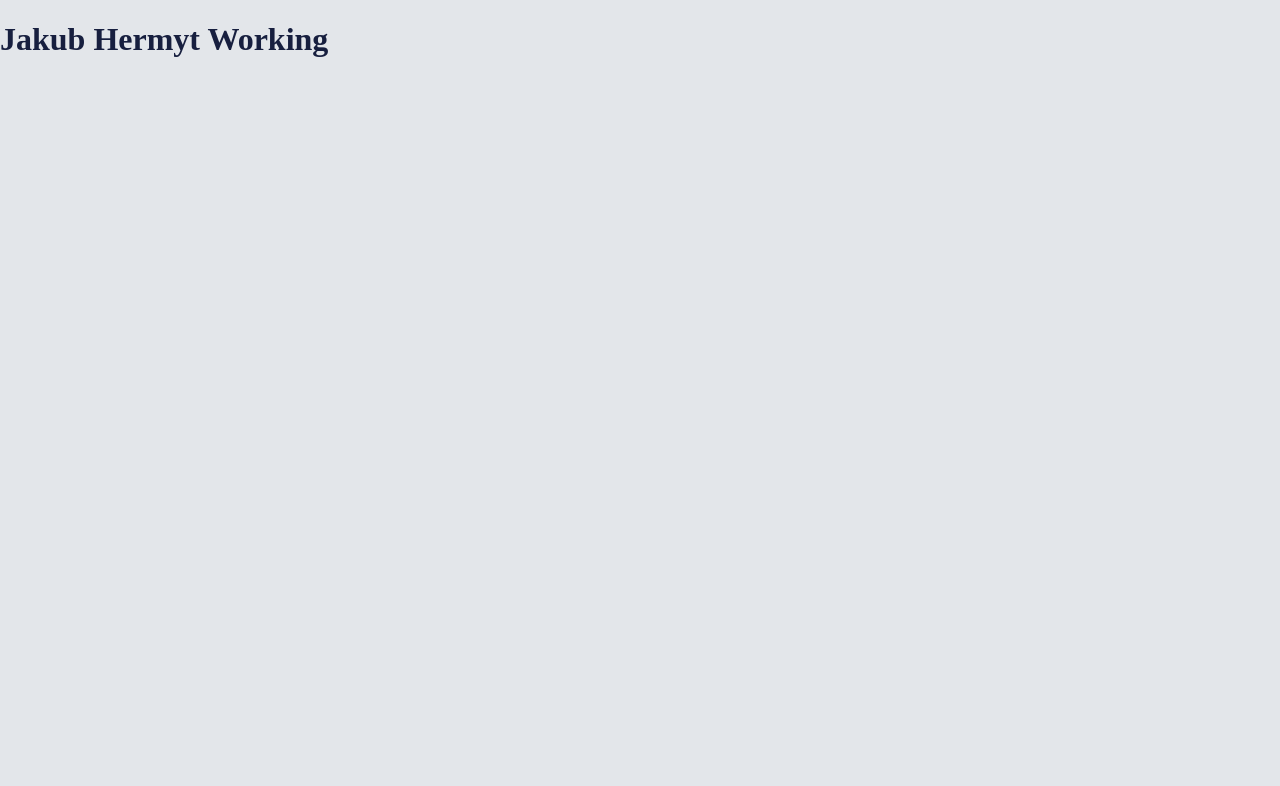
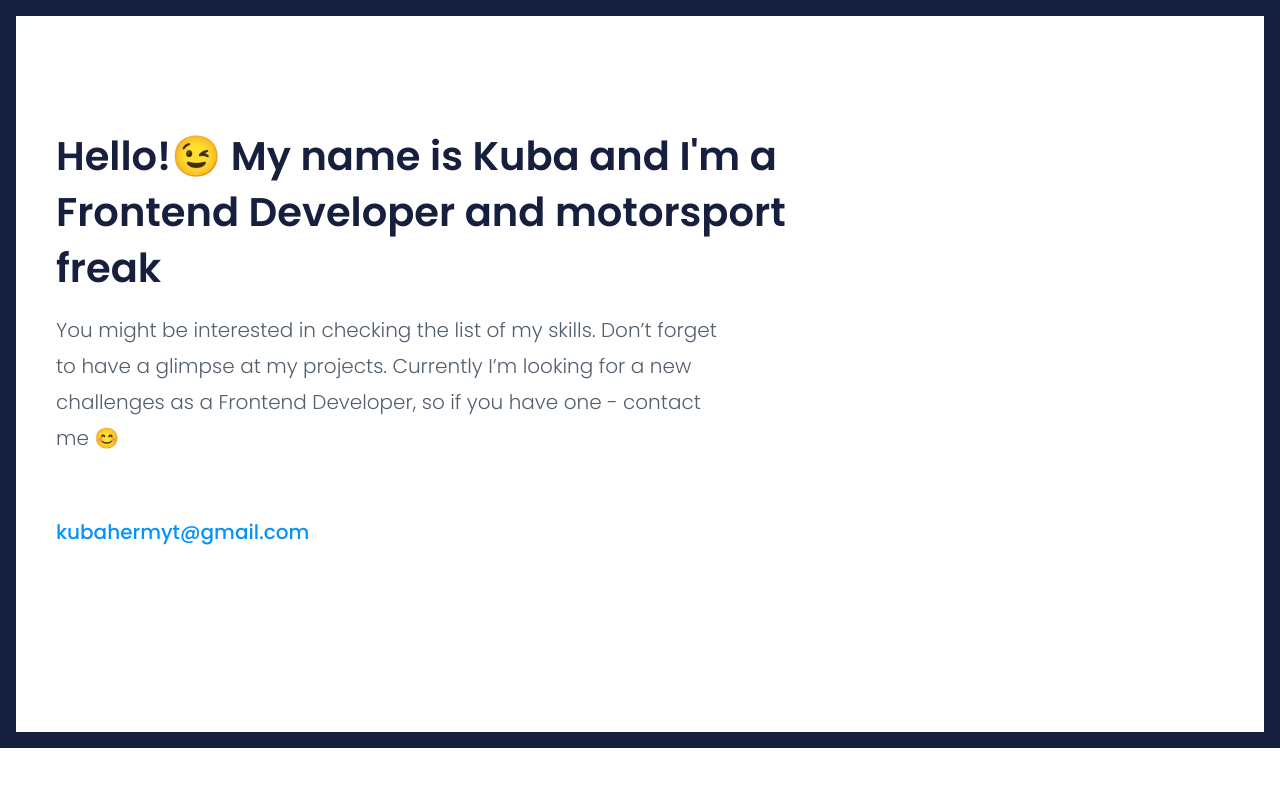
Before and after one commit to JakHer/jakher.github.io, a website: page src/content/index.html in a window 1280 px wide. Drawn offline with nearby package versions, Linux system fonts and the light colour scheme; files that its build step writes are made by us from their sources.

Commit message:
feat: hero section completed

```diff
--- a/src/content/index.html
+++ b/src/content/index.html
@@ -25,7 +25,16 @@
 </head>
 
 <body>
-  <h1>Jakub Hermyt Working</h1>
+
+  <main class="main">
+    <section class="hero">
+      <h1 class="hero__header">Hello!😉 My name is Kuba and I'm a Frontend Developer and motorsport freak</h1>
+      <p class="hero__paragraph">You might be interested in checking the list of my skills. Don’t forget to have a
+        glimpse at my projects. Currently I’m looking for a new challenges as a Frontend Developer, so if you have one -
+        contact me 😊</p>
+      <a class="hero__email" href="mailto:kubahermyt@gmail.com">kubahermyt@gmail.com</a>
+    </section>
+  </main>
 
   <script src="js/main.js"></script>
 </body>
--- a/src/js/main.js
+++ b/src/js/main.js
@@ -1,18 +1,4 @@
 "use strict";
-
-// service worker registration - remove if you're not going to use it
-
-if ('serviceWorker' in navigator) {
-  window.addEventListener('load', function() {
-    navigator.serviceWorker.register('serviceworker.js').then(function(registration) {
-      // Registration was successful
-      console.log('ServiceWorker registration successful with scope: ', registration.scope);
-    }, function(err) {
-      // registration failed :(
-      console.log('ServiceWorker registration failed: ', err);
-    });
-  });
-}
 
 // place your code below
 
--- /dev/null
+++ b/src/scss/_hero.scss
@@ -0,0 +1,36 @@
+.hero{
+    display: flex;
+    flex-direction: column;
+    align-items: flex-start;
+    justify-content: center;
+    max-width: 1200px;
+    width: 100%;
+    margin: 0 auto;
+    padding: calc(8rem - 16px) 16px 11.5rem;;
+
+    &__header{
+        font-weight: 600;
+        font-size: 2.5rem;
+        line-height: 3.5rem;
+        max-width: 780px;
+        padding-bottom: 1rem;
+        margin: 0;
+    }
+    &__paragraph{
+        font-weight: 300;
+        font-size: 1.25rem;
+        line-height: 2.25rem;
+        color: $smallFont;
+        max-width: 680px;
+        padding-bottom: 3.75rem;
+        margin: 0;
+    }
+    &__email{
+        line-height: 2rem;
+        font-size: 1.25rem;
+        font-weight: 500;
+        color: $blue;
+        text-decoration: none;
+        cursor: pointer;
+    }
+}
--- a/src/scss/_variables.scss
+++ b/src/scss/_variables.scss
@@ -1,2 +1,4 @@
-$main: #E3E6EA;
+$main: #fff;
 $font: #171F3F;
+$smallFont: #52606D;
+$blue: #0593FB;
--- a/src/scss/main.scss
+++ b/src/scss/main.scss
@@ -1,5 +1,7 @@
 @import "_normalize";
 @import "_variables";
+@import url('https://fonts.googleapis.com/css?family=Poppins:300,500,600&display=swap');
+@import "_hero";
 
 
 html {
@@ -13,4 +15,9 @@ html {
 body {
   color: $font;
   background: $main;
+  font-family: 'Poppins', sans-serif;
 }
+
+.main{
+  border: 16px solid #171F3F;
+}
```
